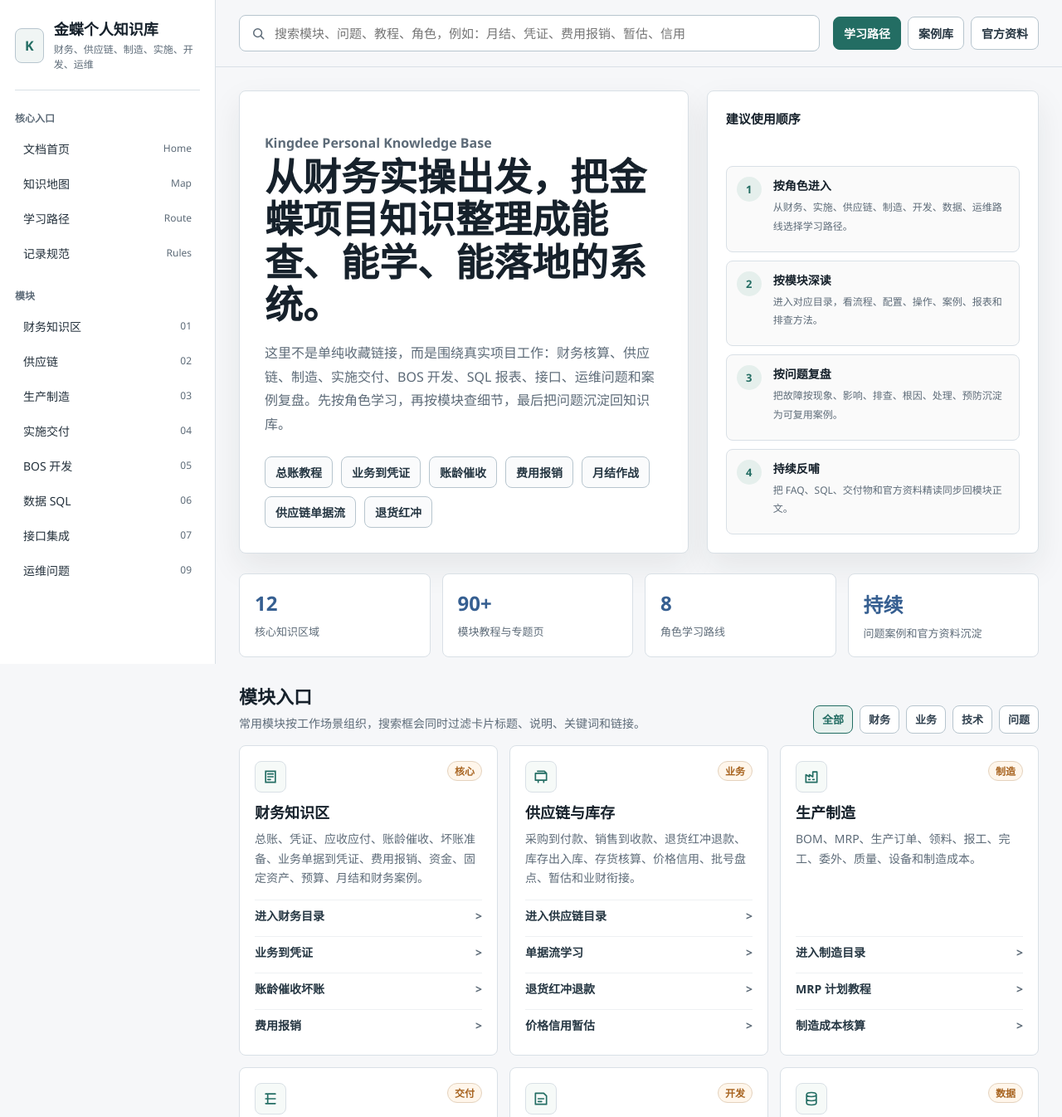
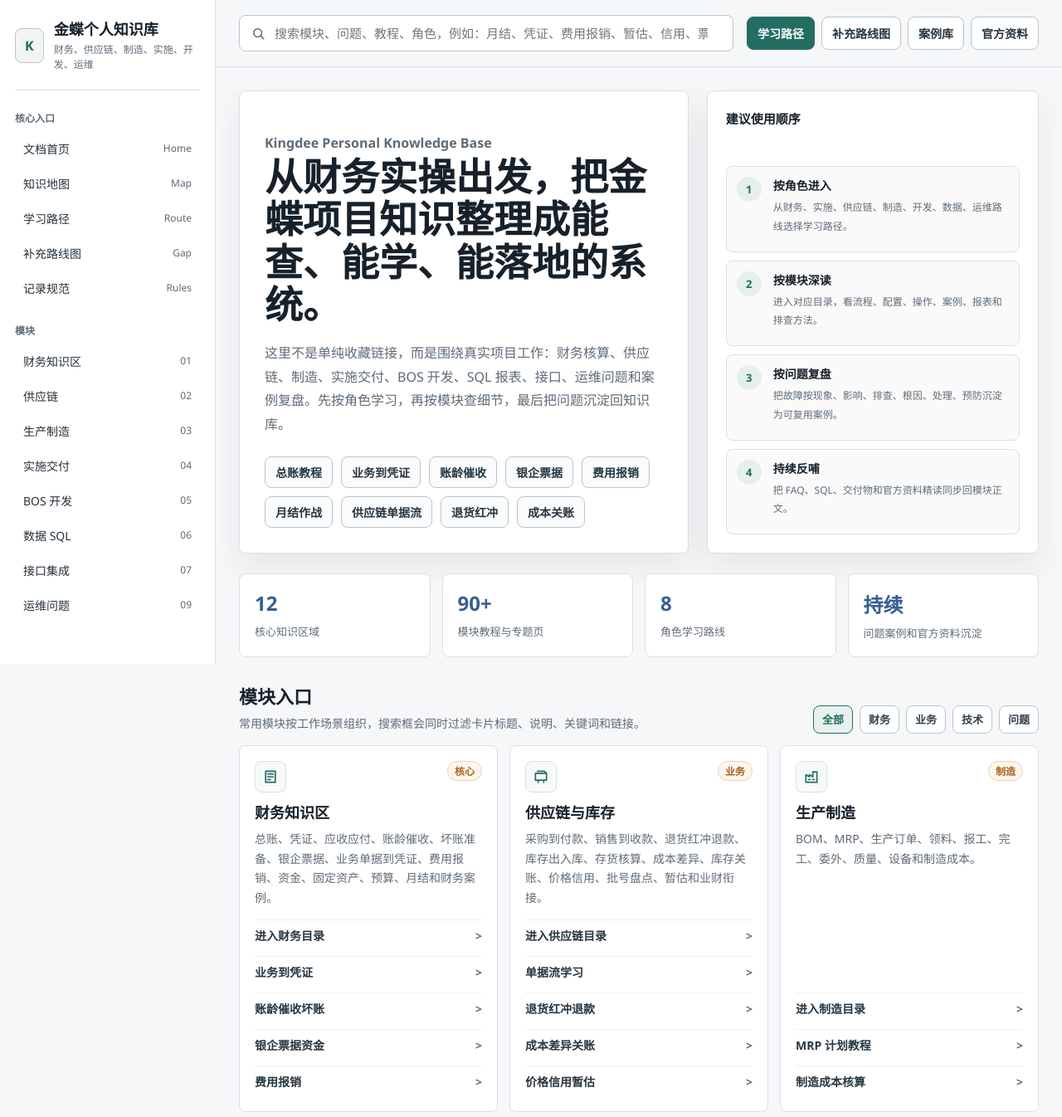
Before and after one commit to Httcp663092/knlg, a plain HTML site: page index.html in a window 1280 px wide. Shown: the top 1346 px of the page at 83% size. Drawn offline with Linux system fonts and the light colour scheme.

Commit message:
Add cost variance and funds management guides

```diff
--- a/index.html
+++ b/index.html
@@ -689,6 +689,7 @@
           <li><a href="docs/README.md">文档首页 <span>Home</span></a></li>
           <li><a href="docs/knowledge-map.md">知识地图 <span>Map</span></a></li>
           <li><a href="docs/learning-paths.md">学习路径 <span>Route</span></a></li>
+          <li><a href="docs/knowledge-gap-roadmap.md">补充路线图 <span>Gap</span></a></li>
           <li><a href="docs/conventions.md">记录规范 <span>Rules</span></a></li>
         </ul>
       </nav>
@@ -714,10 +715,11 @@
           <svg aria-hidden="true" viewBox="0 0 24 24" fill="none">
             <path d="m21 21-4.2-4.2m1.2-5.3a6.5 6.5 0 1 1-13 0 6.5 6.5 0 0 1 13 0Z" stroke="currentColor" stroke-width="2" stroke-linecap="round"/>
           </svg>
-          <input id="kbSearch" type="search" placeholder="搜索模块、问题、教程、角色，例如：月结、凭证、费用报销、暂估、信用">
+          <input id="kbSearch" type="search" placeholder="搜索模块、问题、教程、角色，例如：月结、凭证、费用报销、暂估、信用、票据、成本差异">
         </label>
         <div class="top-actions" aria-label="快捷操作">
           <a class="action-link primary" href="docs/learning-paths.md">学习路径</a>
+          <a class="action-link" href="docs/knowledge-gap-roadmap.md">补充路线图</a>
           <a class="action-link" href="docs/09_operations-issues/operations-case-library.md">案例库</a>
           <a class="action-link" href="docs/90_references/official-links.md">官方资料</a>
         </div>
@@ -733,10 +735,12 @@
               <a href="docs/01_finance/general-ledger.md">总账教程</a>
               <a href="docs/01_finance/business-document-to-voucher-learning-guide.md">业务到凭证</a>
               <a href="docs/01_finance/ar-aging-collection-bad-debt-guide.md">账龄催收</a>
+              <a href="docs/01_finance/bank-enterprise-bills-funds-guide.md">银企票据</a>
               <a href="docs/01_finance/expense-reimbursement-funds-learning-guide.md">费用报销</a>
               <a href="docs/01_finance/month-end-close-playbook.md">月结作战</a>
               <a href="docs/02_supply-chain/supply-chain-document-flow-learning-guide.md">供应链单据流</a>
               <a href="docs/02_supply-chain/sales-return-red-invoice-refund-guide.md">退货红冲</a>
+              <a href="docs/02_supply-chain/inventory-cost-variance-close-guide.md">成本关账</a>
             </div>
           </div>
 
@@ -786,32 +790,34 @@
           </div>
 
           <div class="grid" id="cardGrid">
-            <article class="card" data-group="finance" data-keywords="财务 总账 凭证 应收 应付 出纳 固定资产 月结 报表 现金流 对账 业务单据 单据流 费用报销 借款 付款 账龄 催收 坏账 收款条件 信用">
+            <article class="card" data-group="finance" data-keywords="财务 总账 凭证 应收 应付 出纳 固定资产 月结 报表 现金流 对账 业务单据 单据流 费用报销 借款 付款 账龄 催收 坏账 收款条件 信用 银企 票据 资金计划 网上银行 银行对账">
               <div class="card-top">
                 <div class="module-icon" aria-hidden="true"><svg viewBox="0 0 24 24" fill="none"><path d="M5 4h14v16H5V4Zm3 4h8M8 12h8M8 16h4" stroke="currentColor" stroke-width="2" stroke-linecap="round"/></svg></div>
                 <span class="tag">核心</span>
               </div>
               <h3>财务知识区</h3>
-              <p>总账、凭证、应收应付、账龄催收、坏账准备、业务单据到凭证、费用报销、资金、固定资产、预算、月结和财务案例。</p>
+              <p>总账、凭证、应收应付、账龄催收、坏账准备、银企票据、业务单据到凭证、费用报销、资金、固定资产、预算、月结和财务案例。</p>
               <div class="card-links">
                 <a href="docs/01_finance/README.md">进入财务目录</a>
                 <a href="docs/01_finance/business-document-to-voucher-learning-guide.md">业务到凭证</a>
                 <a href="docs/01_finance/ar-aging-collection-bad-debt-guide.md">账龄催收坏账</a>
+                <a href="docs/01_finance/bank-enterprise-bills-funds-guide.md">银企票据资金</a>
                 <a href="docs/01_finance/expense-reimbursement-funds-learning-guide.md">费用报销</a>
               </div>
             </article>
 
-            <article class="card" data-group="business" data-keywords="供应链 采购 销售 库存 存货核算 仓库 条码 组织间结算 单据流 采购到付款 销售到收款 价格 信用 批号 盘点 暂估 退货 红冲 退款 折让 红字发票">
+            <article class="card" data-group="business" data-keywords="供应链 采购 销售 库存 存货核算 仓库 条码 组织间结算 单据流 采购到付款 销售到收款 价格 信用 批号 盘点 暂估 退货 红冲 退款 折让 红字发票 成本差异 异常成本 库存关账 出库成本">
               <div class="card-top">
                 <div class="module-icon" aria-hidden="true"><svg viewBox="0 0 24 24" fill="none"><path d="M4 7h16v10H4V7Zm3-3h10l3 3M8 17v3m8-3v3" stroke="currentColor" stroke-width="2" stroke-linecap="round" stroke-linejoin="round"/></svg></div>
                 <span class="tag">业务</span>
               </div>
               <h3>供应链与库存</h3>
-              <p>采购到付款、销售到收款、退货红冲退款、库存出入库、存货核算、价格信用、批号盘点、暂估和业财衔接。</p>
+              <p>采购到付款、销售到收款、退货红冲退款、库存出入库、存货核算、成本差异、库存关账、价格信用、批号盘点、暂估和业财衔接。</p>
               <div class="card-links">
                 <a href="docs/02_supply-chain/README.md">进入供应链目录</a>
                 <a href="docs/02_supply-chain/supply-chain-document-flow-learning-guide.md">单据流学习</a>
                 <a href="docs/02_supply-chain/sales-return-red-invoice-refund-guide.md">退货红冲退款</a>
+                <a href="docs/02_supply-chain/inventory-cost-variance-close-guide.md">成本差异关账</a>
                 <a href="docs/02_supply-chain/price-credit-batch-counting-estimate-guide.md">价格信用暂估</a>
               </div>
             </article>
@@ -900,7 +906,7 @@
               </div>
             </article>
 
-            <article class="card" data-group="ops" data-keywords="官方资料 链接 精读 金蝶开发者 产品手册 资料 模板">
+            <article class="card" data-group="ops" data-keywords="官方资料 链接 精读 金蝶开发者 产品手册 资料 模板 缺口 路线图 补充计划">
               <div class="card-top">
                 <div class="module-icon" aria-hidden="true"><svg viewBox="0 0 24 24" fill="none"><path d="M6 4h12v16H6V4Zm3 4h6M9 12h6M9 16h3" stroke="currentColor" stroke-width="2" stroke-linecap="round"/></svg></div>
                 <span class="tag">资料</span>
@@ -910,6 +916,7 @@
               <div class="card-links">
                 <a href="docs/90_references/README.md">进入资料目录</a>
                 <a href="docs/90_references/external-source-digests.md">外部资料精读索引</a>
+                <a href="docs/knowledge-gap-roadmap.md">缺口补充路线图</a>
                 <a href="docs/98_templates/README.md">模板库</a>
               </div>
             </article>
@@ -989,7 +996,7 @@
                 <tr>
                   <td>采购、销售、库存、存货核算和总账金额不一致</td>
                   <td><a href="docs/02_supply-chain/README.md">供应链知识区</a></td>
-                  <td><a href="docs/06_data-model-sql/supply-chain-inventory-sql-guide.md">库存 SQL 排查</a></td>
+                  <td><a href="docs/02_supply-chain/inventory-cost-variance-close-guide.md">成本差异与库存关账</a></td>
                 </tr>
                 <tr>
                   <td>MRP 不出计划、BOM 带不出子项、完工成本异常</td>
```
Also changed, not shown: 16 other files.
